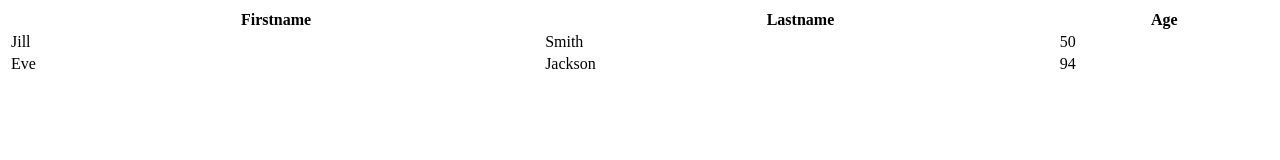
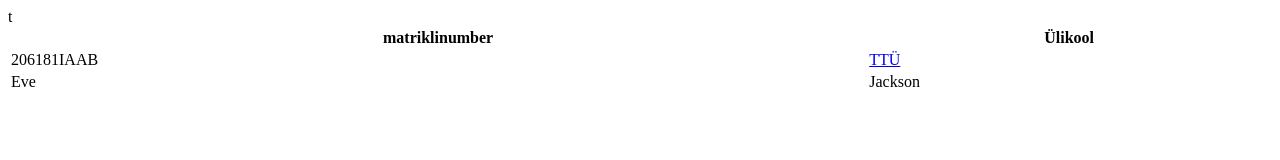
Before and after one commit to romakomk/iit0101, a plain HTML site: page index.html in a window 1280 px wide. Drawn offline with Linux system fonts and the light colour scheme.

Commit message:
Update index.html

```diff
--- a/index.html
+++ b/index.html
@@ -1,17 +1,14 @@
 <table style="width:100%">
   <tr>
-    <th>Firstname</th>
-    <th>Lastname</th>
-    <th>Age</th>
+    <th>matriklinumber</th>
+    <th>Ülikool</th>
   </tr>
   <tr>
-    <td>Jill</td>
-    <td>Smith</td>
-    <td>50</td>
+    <td>206181IAAB</td>
+    <td><a href=" https://taltech.ee/">TTÜ</a></td>
   </tr>
   <tr>
-    <td>Eve</td>
+    <td>Eve</td>t
     <td>Jackson</td>
-    <td>94</td>
   </tr>
 </table>
```
